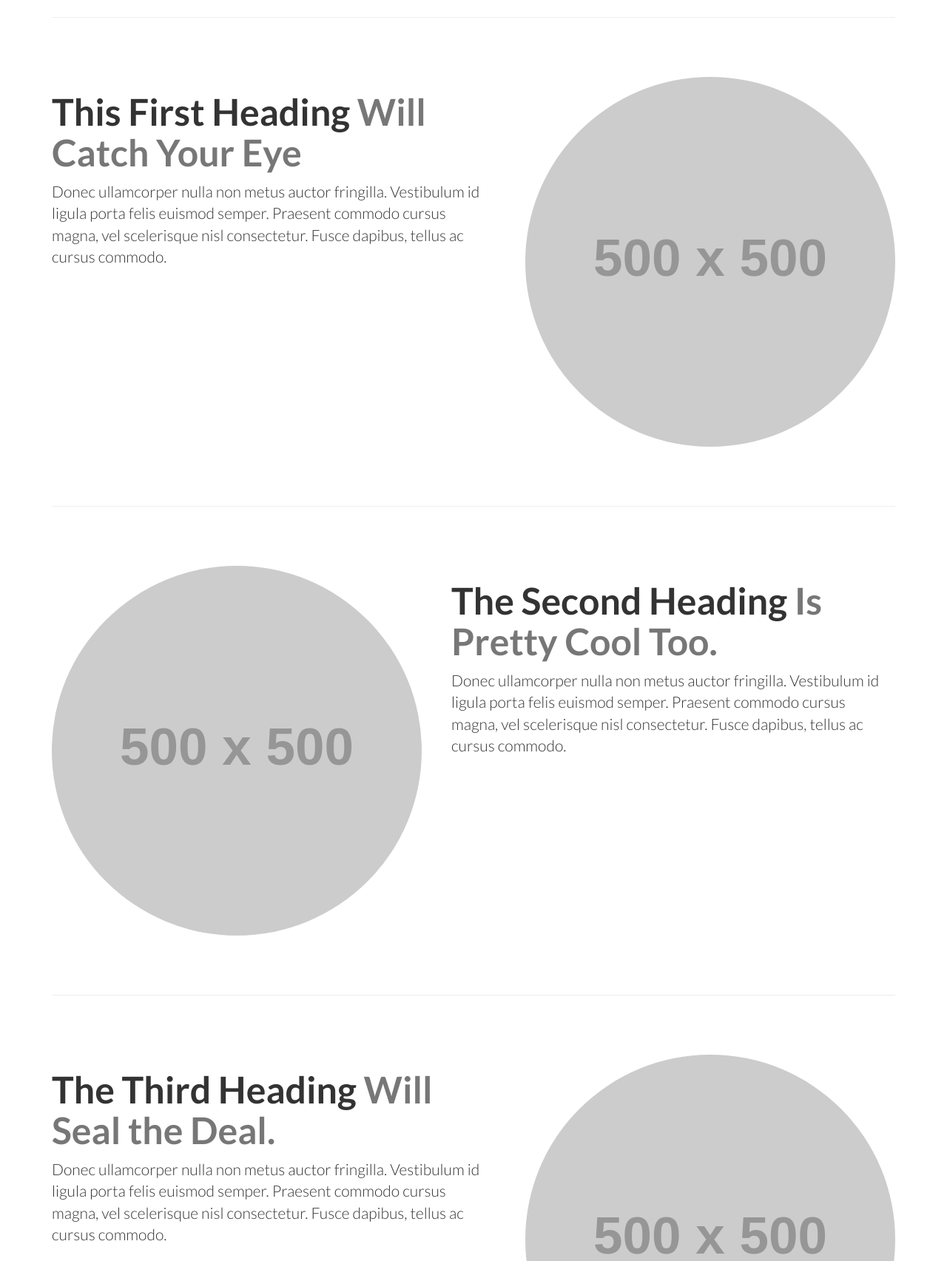
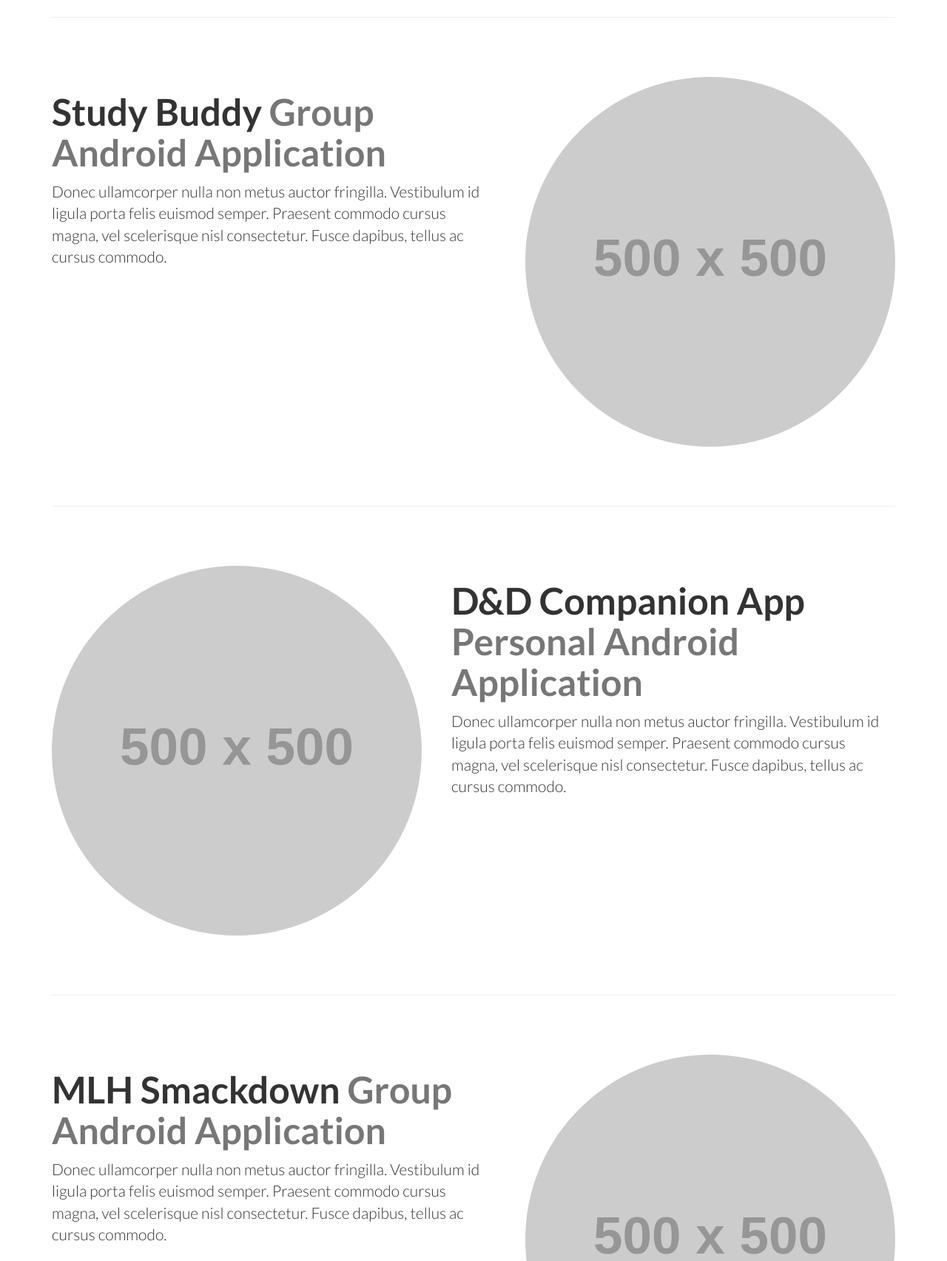
Before and after one commit to woodring63/woodring63.github.io, a plain HTML site: page projects.html in a window 1280 px wide. Shown: the part 520-2225 px from the top of the page at 74% size. Drawn offline with Linux system fonts and the light colour scheme; placeholder pictures from the web are drawn by us.

Commit message:
Started the projects section

```diff
--- a/projects.html
+++ b/projects.html
@@ -98,8 +98,8 @@
         <!-- First Featurette -->
         <div class="featurette" id="about">
             <img class="featurette-image img-circle img-responsive pull-right" src="http://placehold.it/500x500">
-            <h2 class="featurette-heading">This First Heading
-                <span class="text-muted">Will Catch Your Eye</span>
+            <h2 class="featurette-heading">Study Buddy
+                <span class="text-muted">Group Android Application</span>
             </h2>
             <p class="lead">Donec ullamcorper nulla non metus auctor fringilla. Vestibulum id ligula porta felis euismod semper. Praesent commodo cursus magna, vel scelerisque nisl consectetur. Fusce dapibus, tellus ac cursus commodo.</p>
         </div>
@@ -109,8 +109,8 @@
         <!-- Second Featurette -->
         <div class="featurette" id="services">
             <img class="featurette-image img-circle img-responsive pull-left" src="http://placehold.it/500x500">
-            <h2 class="featurette-heading">The Second Heading
-                <span class="text-muted">Is Pretty Cool Too.</span>
+            <h2 class="featurette-heading">D&D Companion App
+                <span class="text-muted">Personal Android Application</span>
             </h2>
             <p class="lead">Donec ullamcorper nulla non metus auctor fringilla. Vestibulum id ligula porta felis euismod semper. Praesent commodo cursus magna, vel scelerisque nisl consectetur. Fusce dapibus, tellus ac cursus commodo.</p>
         </div>
@@ -120,8 +120,18 @@
         <!-- Third Featurette -->
         <div class="featurette" id="contact">
             <img class="featurette-image img-circle img-responsive pull-right" src="http://placehold.it/500x500">
-            <h2 class="featurette-heading">The Third Heading
-                <span class="text-muted">Will Seal the Deal.</span>
+            <h2 class="featurette-heading">MLH Smackdown
+                <span class="text-muted">Group Android Application</span>
+            </h2>
+            <p class="lead">Donec ullamcorper nulla non metus auctor fringilla. Vestibulum id ligula porta felis euismod semper. Praesent commodo cursus magna, vel scelerisque nisl consectetur. Fusce dapibus, tellus ac cursus commodo.</p>
+        </div>
+		<hr class="featurette-divider">
+
+		<!-- Second Featurette -->
+        <div class="featurette" id="services">
+            <img class="featurette-image img-circle img-responsive pull-left" src="http://placehold.it/500x500">
+            <h2 class="featurette-heading">MindGamez
+                <span class="text-muted">Group Unity Game</span>
             </h2>
             <p class="lead">Donec ullamcorper nulla non metus auctor fringilla. Vestibulum id ligula porta felis euismod semper. Praesent commodo cursus magna, vel scelerisque nisl consectetur. Fusce dapibus, tellus ac cursus commodo.</p>
         </div>
```
